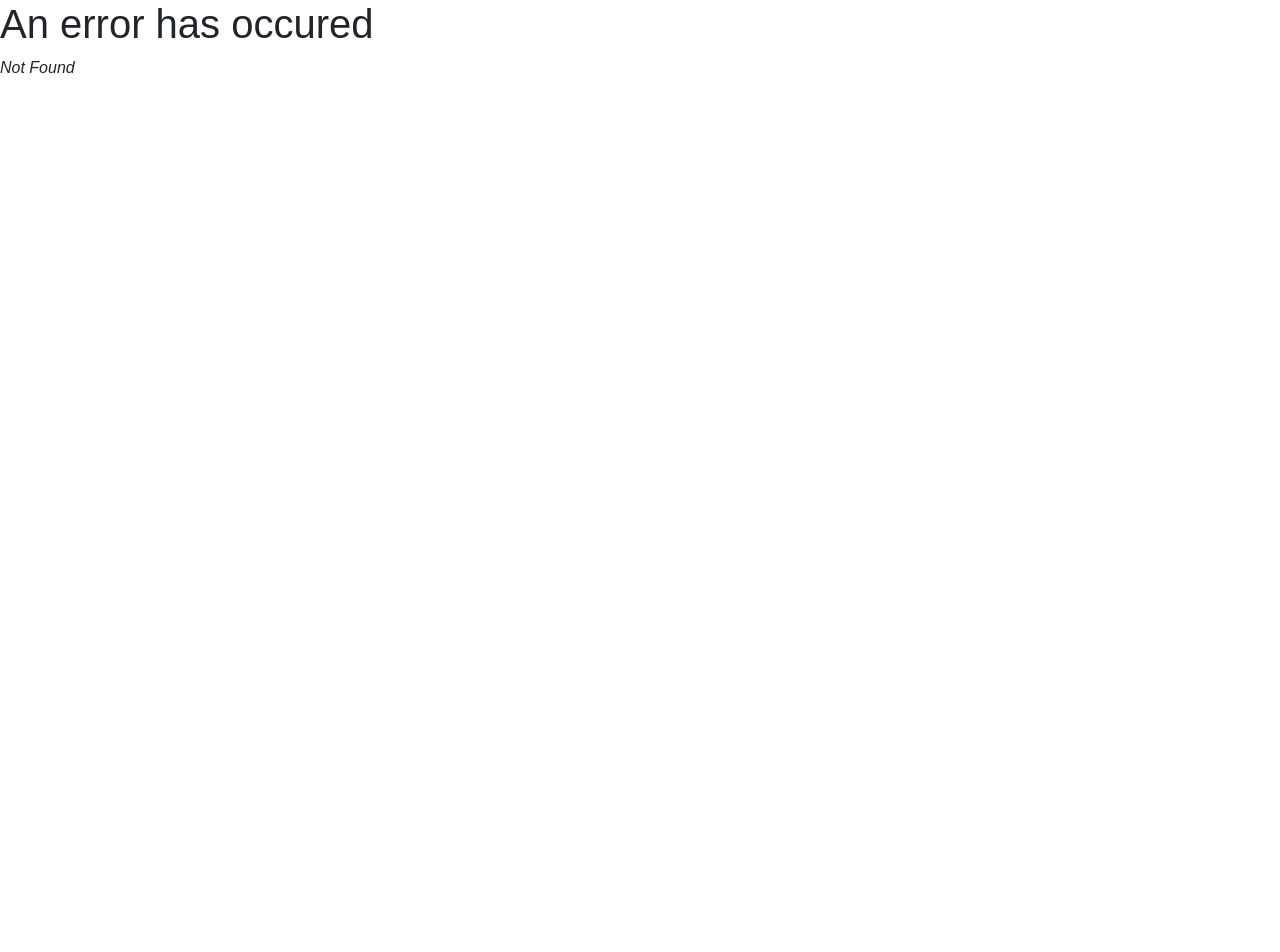
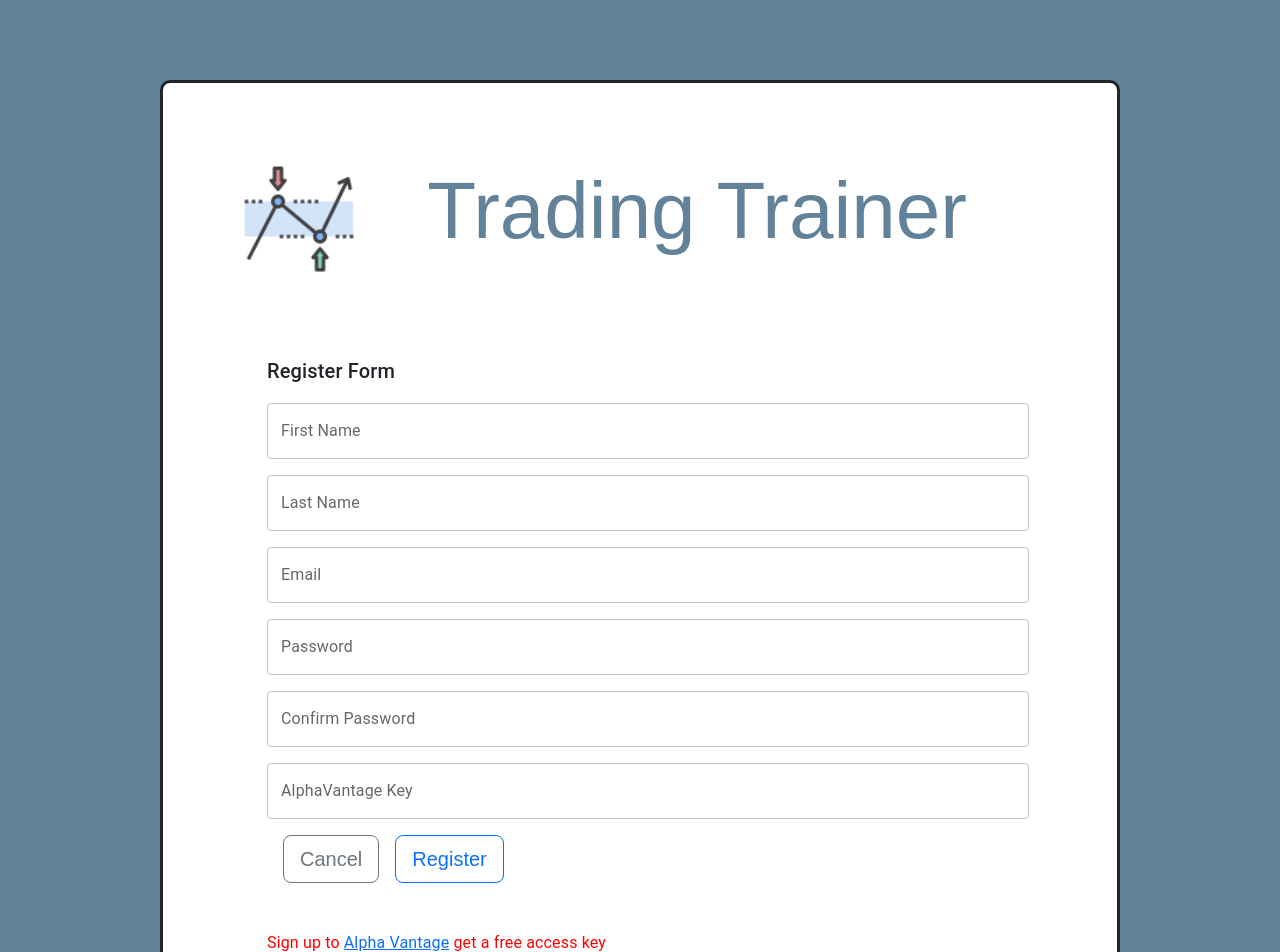
Before and after one commit to B-Moritz/TradingTrainer, a React (Create React App) app in the folder TradingTrainer/ClientApp/: page /registerForm in a window 1280 px wide. Before the commit this address had no page. Shown: the top 952 px of the page. Before the commit the page ends 800 px from the top, so only its background shows below. Built offline with nearby package versions, Linux system fonts and the light colour scheme.

Commit message:
register paga done

```diff
--- a/TradingTrainer/ClientApp/package.json
+++ b/TradingTrainer/ClientApp/package.json
@@ -3,6 +3,9 @@
   "version": "0.1.0",
   "private": true,
   "dependencies": {
+    "@emotion/react": "^11.10.5",
+    "@emotion/styled": "^11.10.5",
+    "@mui/material": "^5.10.13",
     "@testing-library/jest-dom": "^5.16.5",
     "@testing-library/react": "^13.4.0",
     "@testing-library/user-event": "^13.5.0",
--- a/TradingTrainer/ClientApp/src/LandingComponent.tsx
+++ b/TradingTrainer/ClientApp/src/LandingComponent.tsx
@@ -13,7 +13,7 @@ class LandingComponent extends Component {
                 </article>
                 <nav className="landingNavigation">
                     <Link className="btn btn-lg btn-outline-primary" to="/login">Login</Link>
-                    <Link className="btn btn-lg btn-outline-primary" to="/register">Register</Link>
+                    <Link className="btn btn-lg btn-outline-primary" to="/registerForm">Register</Link>
                 </nav>
 
             </div>
--- /dev/null
+++ b/TradingTrainer/ClientApp/src/RegisterForm.tsx
@@ -0,0 +1,43 @@
+import React, { ReactNode, Component } from 'react';
+import Box from '@mui/material/Box';
+import { Link } from 'react-router-dom';
+import TextField from '@mui/material/TextField';
+import {Typography } from '@mui/material';
+
+
+class RegisterForm extends Component {
+
+    render(): ReactNode {
+        return (
+            <Box
+                component="form"
+                sx={{
+
+                    '& > :not(style)': { m: 1}, m: 2,
+
+                }}
+                noValidate
+                autoComplete="off"
+            >
+                <Typography variant="h6" mb={2} sx={{padding: 0, m: 0}}>Register Form</Typography>
+
+                <TextField id="outlined-basic" label="First Name" variant="outlined" fullWidth />
+                <TextField id="outlined-basic" label="Last Name" variant="outlined" fullWidth />
+                <TextField id="outlined-basic" label="Email" variant="outlined" fullWidth />
+                <TextField id="outlined-basic" label="Password" type="Password" variant="outlined" fullWidth />
+                <TextField id="outlined-basic" label="Confirm Password" type="Password" variant="outlined" fullWidth />
+                <TextField id="outlined-basic" label="AlphaVantage Key" variant="outlined" fullWidth />
+                <nav className="landingNavigation">
+                    <Link className="btn btn-lg btn-outline-secondary" to="/">Cancel</Link>
+                    <Link className="btn btn-lg btn-outline-primary" to="/login">Register</Link>
+                </nav>
+
+                <Typography variant="body1" sx={{color: "red", pt: 5 }}>Sign up to <a href="https://www.alphavantage.co/">Alpha Vantage</a> get a free access key</Typography>
+
+
+            </Box>
+        );
+    }
+}
+
+export default RegisterForm;
--- a/TradingTrainer/ClientApp/tsconfig.json
+++ b/TradingTrainer/ClientApp/tsconfig.json
@@ -16,7 +16,7 @@
     "module": "esnext",
     "moduleResolution": "node",
     "resolveJsonModule": true,
-    "isolatedModules": true,
+    "isolatedModules": false,
     "noEmit": true,
     "jsx": "react-jsx"
   },
```
Also changed, not shown: TradingTrainer/ClientApp/src/Main.tsx (+11 -3 lines), 2 other files (tests, documents, lock files or other folders).
